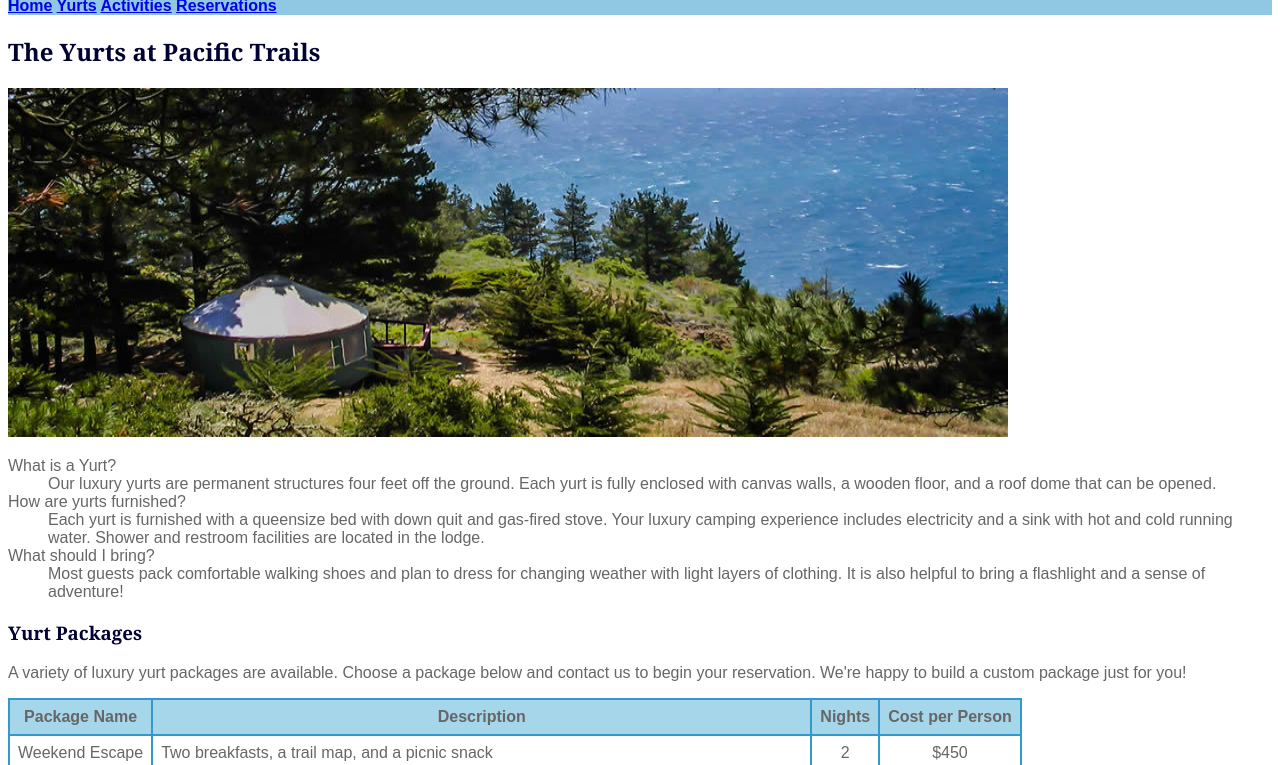
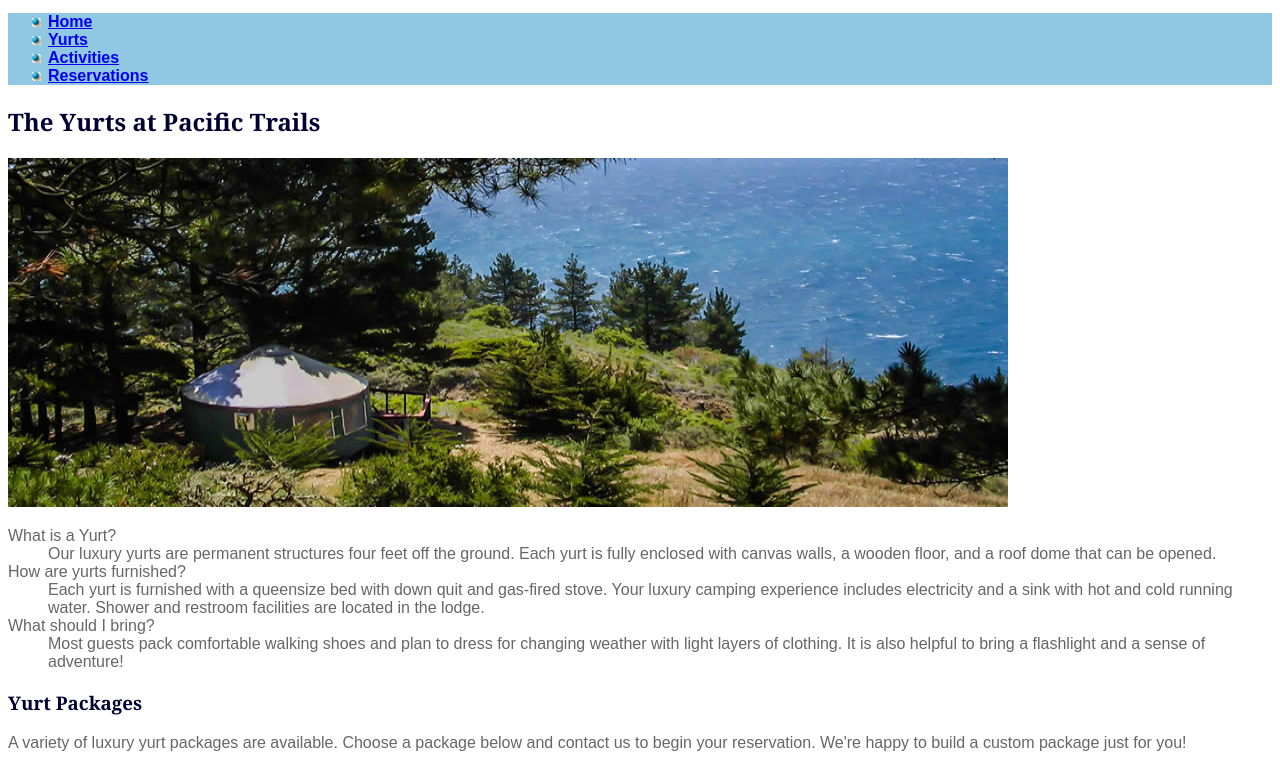
Before and after one commit to dpagulon/COMP213-LabSec005, a plain HTML site: page yurts.html in a window 1280 px wide. Shown: the part 88-853 px from the top of the page. Drawn offline with Linux system fonts and the light colour scheme.

Commit message:
yurts.html

```diff
--- a/yurts.html
+++ b/yurts.html
@@ -10,10 +10,12 @@
             <h1>Pacific Trails Resort</h1>
         </header>
         <nav>
-            <a href="index.html">Home</a>
-            <a href="yurts.html">Yurts</a>
-            <a href="activities.html">Activities</a>
-            <a href="reservations.html">Reservations</a>
+            <ul>
+                <li><a href="index.html">Home</a></li>
+                <li><a href="yurts.html">Yurts</a></li>
+                <li><a href="activities.html">Activities</a></li>
+                <li><a href="reservations.html">Reservations</a></li>
+            </ul>
         </nav>
         <main>
             <h2>The Yurts at Pacific Trails</h2>
```
